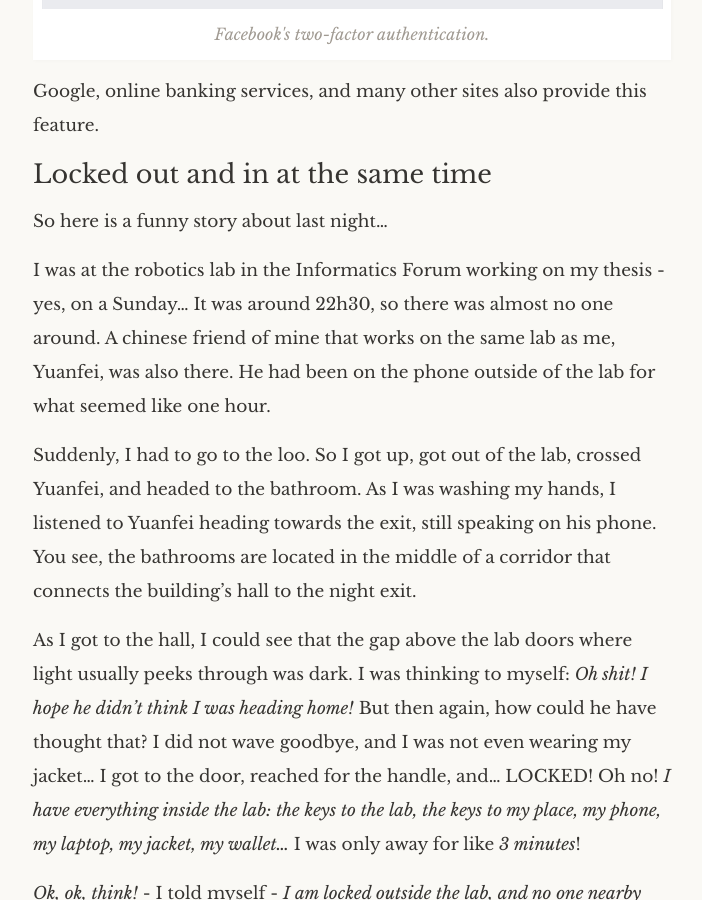
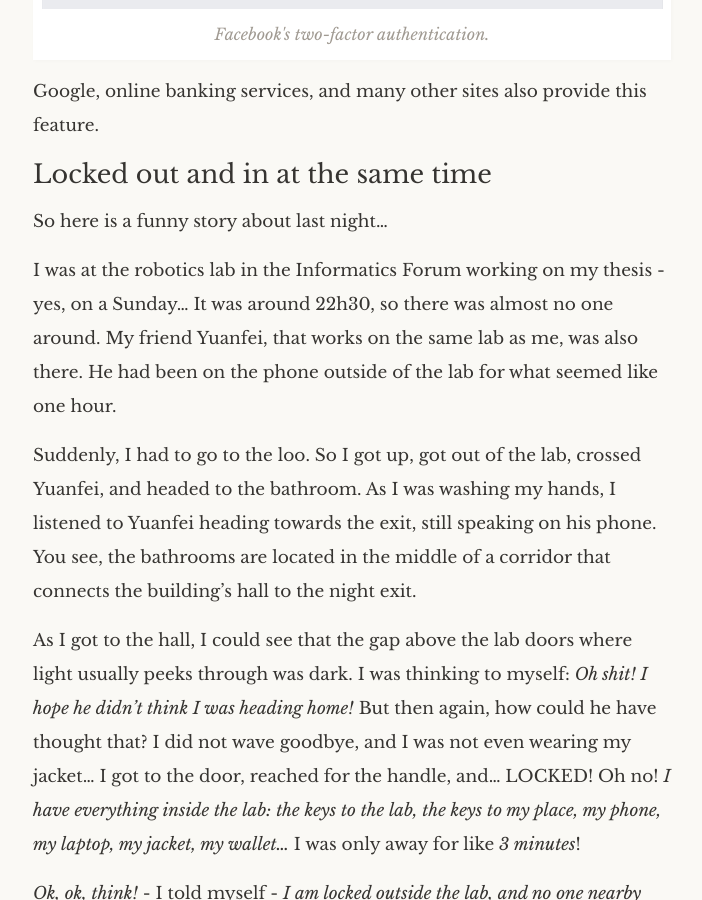
Before and after one commit to ferrolho/away-at-edinburgh, a Jekyll site: the page built from _posts/2017-02-13-locked-out-and-2fa.markdown, in a window 1280 px wide and 900 px high, scrolled down 1175 px. Shown: the whole window, without its empty margins (288-990 px from the left). Built offline with Jekyll 4.4.1, drawn with Linux system fonts in a browser that asks for light colours; some web fonts are replaced; some of the changed text lies outside the part shown.

Commit message:
Nothing to see here....

```diff
--- a/_posts/2017-02-13-locked-out-and-2fa.markdown
+++ b/_posts/2017-02-13-locked-out-and-2fa.markdown
@@ -28,7 +28,7 @@ Google, online banking services, and many other sites also provide this feature.
 
 So here is a funny story about last night...
 
-I was at the robotics lab in the Informatics Forum working on my thesis - yes, on a Sunday... It was around 22h30, so there was almost no one around. A chinese friend of mine that works on the same lab as me, Yuanfei, was also there. He had been on the phone outside of the lab for what seemed like one hour.
+I was at the robotics lab in the Informatics Forum working on my thesis - yes, on a Sunday... It was around 22h30, so there was almost no one around. My friend Yuanfei, that works on the same lab as me, was also there. He had been on the phone outside of the lab for what seemed like one hour.
 
 Suddenly, I had to go to the loo. So I got up, got out of the lab, crossed Yuanfei, and headed to the bathroom. As I was washing my hands, I listened to Yuanfei heading towards the exit, still speaking on his phone. You see, the bathrooms are located in the middle of a corridor that connects the building's hall to the night exit.
 
```
Also changed, not shown: other parts of _posts/2017-02-13-locked-out-and-2fa.markdown (+1 -1 lines).
